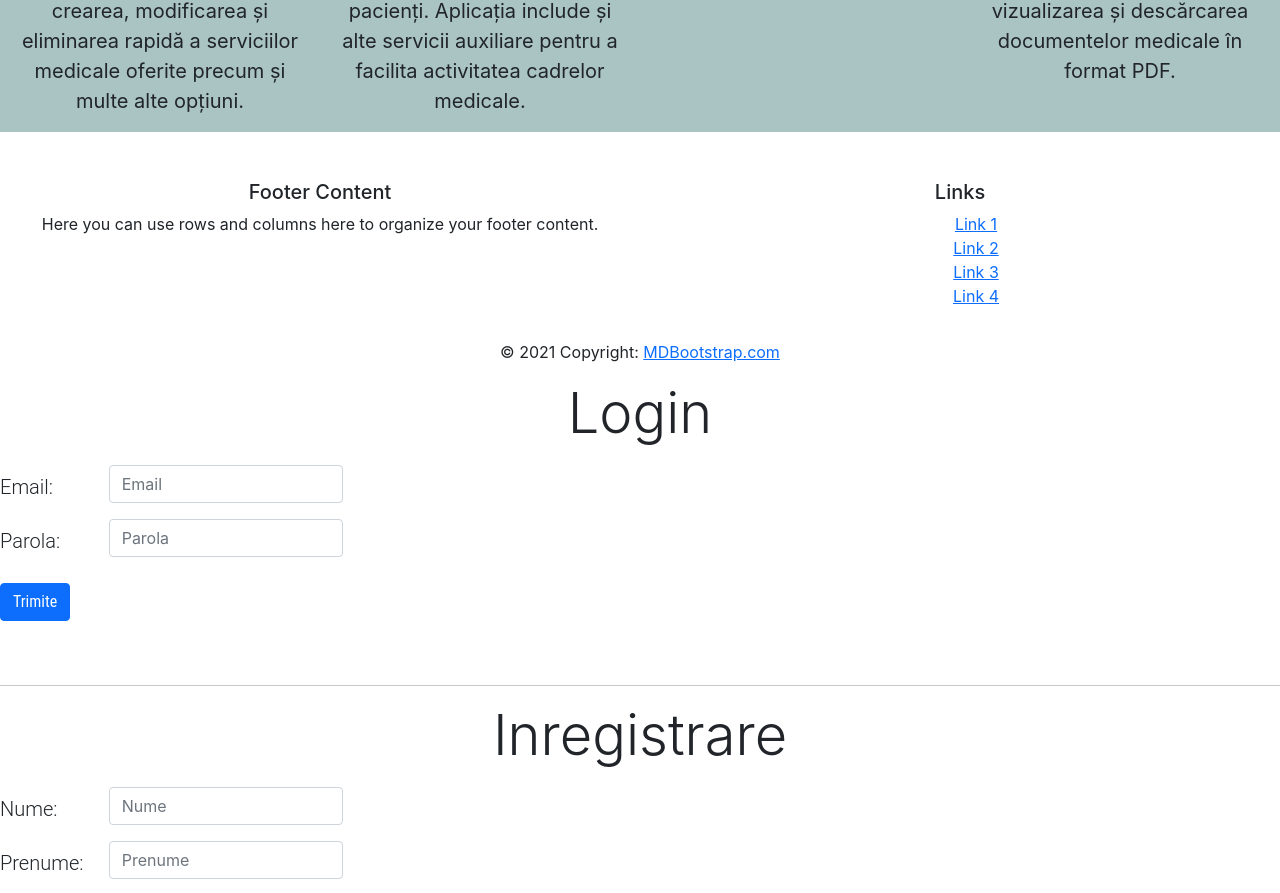
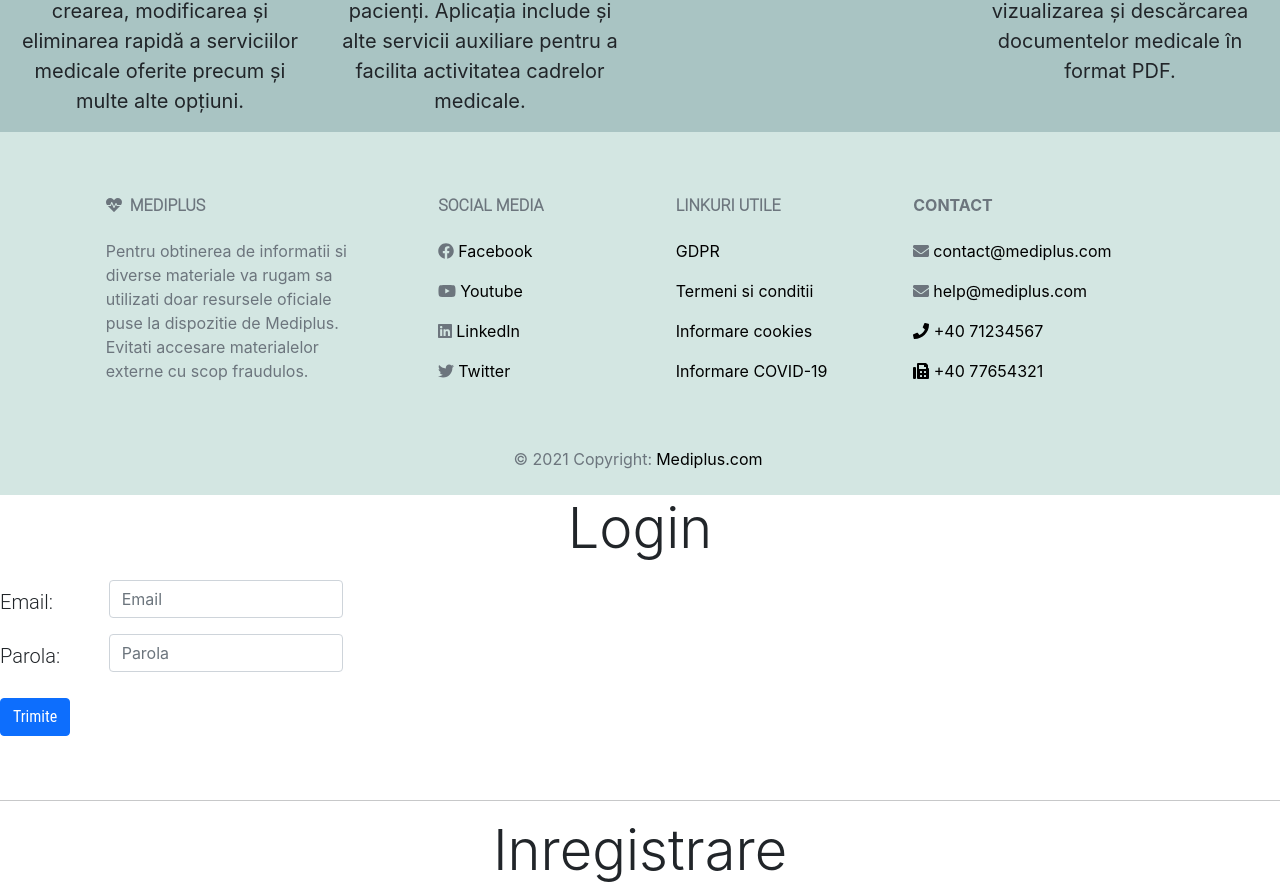
Before and after one commit to AlexandruGiupana/hospital-management-app, a React (Create React App) app in the folder client/: page / in a window 1280 px wide. Shown: the part 952-1845 px from the top of the page. Built offline with nearby package versions, Linux system fonts and the light colour scheme.

Commit message:
added footer

```diff
--- a/client/package.json
+++ b/client/package.json
@@ -3,6 +3,11 @@
   "version": "0.1.0",
   "private": true,
   "dependencies": {
+    "@fortawesome/fontawesome-svg-core": "^1.2.36",
+    "@fortawesome/free-brands-svg-icons": "^5.15.4",
+    "@fortawesome/free-regular-svg-icons": "^5.15.4",
+    "@fortawesome/free-solid-svg-icons": "^5.15.4",
+    "@fortawesome/react-fontawesome": "^0.1.16",
     "@testing-library/jest-dom": "^5.14.1",
     "@testing-library/react": "^11.2.7",
     "@testing-library/user-event": "^12.8.3",
--- a/client/src/components/footer.js
+++ b/client/src/components/footer.js
@@ -1,43 +1,116 @@
 import React from "react";
-import { MDBCol, MDBContainer, MDBRow, MDBFooter } from "mdbreact";
+import "bootstrap"
+import {FontAwesomeIcon} from "@fortawesome/react-fontawesome";
+import {faEnvelope, faPhone, faHeartbeat, faFax } from '@fortawesome/free-solid-svg-icons'
+import {
+    faYoutube,
+    faFacebook,
+    faTwitter,
+    faGoogle,
+    faLinkedin
+} from "@fortawesome/free-brands-svg-icons";
+import './footer_style.css'
 
 const Footer = () =>{
     return(
-        <MDBFooter color="blue" className="font-small pt-4 mt-4" bg="dark" >
-            <MDBContainer fluid className="text-center text-md-left">
-                <MDBRow>
-                    <MDBCol md="6">
-                        <h5 className="title">Footer Content</h5>
-                        <p>
-                            Here you can use rows and columns here to organize your footer
-                            content.
-                        </p>
-                    </MDBCol>
-                    <MDBCol md="6">
-                        <h5 className="title">Links</h5>
-                        <ul>
-                            <li className="list-unstyled">
-                                <a href="#!">Link 1</a>
-                            </li>
-                            <li className="list-unstyled">
-                                <a href="#!">Link 2</a>
-                            </li>
-                            <li className="list-unstyled">
-                                <a href="#!">Link 3</a>
-                            </li>
-                            <li className="list-unstyled">
-                                <a href="#!">Link 4</a>
-                            </li>
-                        </ul>
-                    </MDBCol>
-                </MDBRow>
-            </MDBContainer>
-            <div className="footer-copyright text-center py-3">
-                <MDBContainer fluid>
-                    &copy; {new Date().getFullYear()} Copyright: <a href="https://www.mdbootstrap.com"> MDBootstrap.com </a>
-                </MDBContainer>
+
+        <footer class="text-center text-lg-start text-muted footerContainer">
+
+            <section class="d-flex justify-content-center justify-content-lg-between">
+                <div class="container text-center text-md-start mt-5">
+
+                    <div class="row mt-3">
+
+                        <div class="col-md-3 col-lg-4 col-xl-3 mx-auto mb-4">
+
+                            <h6 class="text-uppercase fw-bold mb-4">
+                                <FontAwesomeIcon icon={faHeartbeat} /><span className="p-lg-2 footerItemHeader">Mediplus</span>
+                            </h6>
+                            <p>
+                                Pentru obtinerea de informatii si diverse materiale va rugam sa utilizati doar resursele oficiale puse la dispozitie de Mediplus. Evitati accesare materialelor externe cu scop fraudulos.
+                            </p>
+                        </div>
+
+
+
+                        <div class="col-md-2 col-lg-2 col-xl-2 mx-auto mb-4">
+
+                            <h6 class="text-uppercase fw-bold mb-4">
+                                <span className="footerItemHeader">Social media</span>
+                            </h6>
+                            <p>
+                                <FontAwesomeIcon icon={faFacebook} />
+                                <a className="text-decoration-none p-lg-1 footerAnchor" href = "#">Facebook</a>
+                            </p>
+                            <p>
+                                <FontAwesomeIcon icon={faYoutube} />
+                                <a className="text-decoration-none p-lg-1 footerAnchor" href = "#">Youtube</a>
+                            </p>
+                            <p>
+                                <FontAwesomeIcon icon={faLinkedin} />
+                                <a className="text-decoration-none p-lg-1 footerAnchor" href = "#">LinkedIn</a>
+                            </p>
+                            <p>
+                                <FontAwesomeIcon icon={faTwitter} />
+                                <a className="text-decoration-none p-lg-1 footerAnchor" href = "#">Twitter</a>
+                            </p>
+                        </div>
+
+
+
+                        <div class="col-md-3 col-lg-2 col-xl-2 mx-auto mb-4">
+
+                            <h6 class="text-uppercase fw-bold mb-4">
+                                <span className="footerItemHeader">Linkuri utile</span>
+                            </h6>
+                            <p>
+                                <a className="text-decoration-none footerAnchor" href = "#">GDPR</a>
+                            </p>
+                            <p>
+                                <a className="text-decoration-none footerAnchor" href = "#">Termeni si conditii</a>
+                            </p>
+                            <p>
+                                <a className="text-decoration-none footerAnchor" href = "#">Informare cookies</a>
+                            </p>
+                            <p>
+                                <a className="text-decoration-none footerAnchor" href = "#">Informare COVID-19</a>
+                            </p>
+                        </div>
+
+
+
+                        <div class="col-md-4 col-lg-3 col-xl-3 mx-auto mb-md-0 mb-4">
+
+                            <h6 class="text-uppercase fw-bold mb-4">
+                                Contact
+                            </h6>
+                            <p>
+                                <FontAwesomeIcon icon={faEnvelope} />
+                                <span className="p-lg-1 text-black">contact@mediplus.com</span>
+
+                            </p>
+                            <p>
+                                <FontAwesomeIcon icon={faEnvelope} />
+                                <span className="p-lg-1 text-black">help@mediplus.com</span>
+                            </p>
+                            <p className="text-black"><FontAwesomeIcon icon={faPhone} /> +40 71234567</p>
+                            <p className="text-black"><FontAwesomeIcon icon={faFax} /> +40 77654321</p>
+                        </div>
+
+                    </div>
+
+                </div>
+            </section>
+
+
+
+            <div class="text-center p-4">
+                © 2021 Copyright:
+                <span className="text-black hr-bold p-lg-1 fs-6">Mediplus.com</span>
             </div>
-        </MDBFooter>
+
+        </footer>
+
     );
 };
 
--- /dev/null
+++ b/client/src/components/footer_style.css
@@ -0,0 +1,13 @@
+.footerTitle{
+    font-family: "Roboto Light";
+    font-size: x-large;
+}
+.footerItemHeader{
+    font-family: "Roboto Light";
+}
+.footerContainer{
+    background-color: #d3e6e2;
+}
+.footerAnchor{
+    color:black;
+}
```
Also changed, not shown: 1 other file (tests, documents, lock files or other folders).
